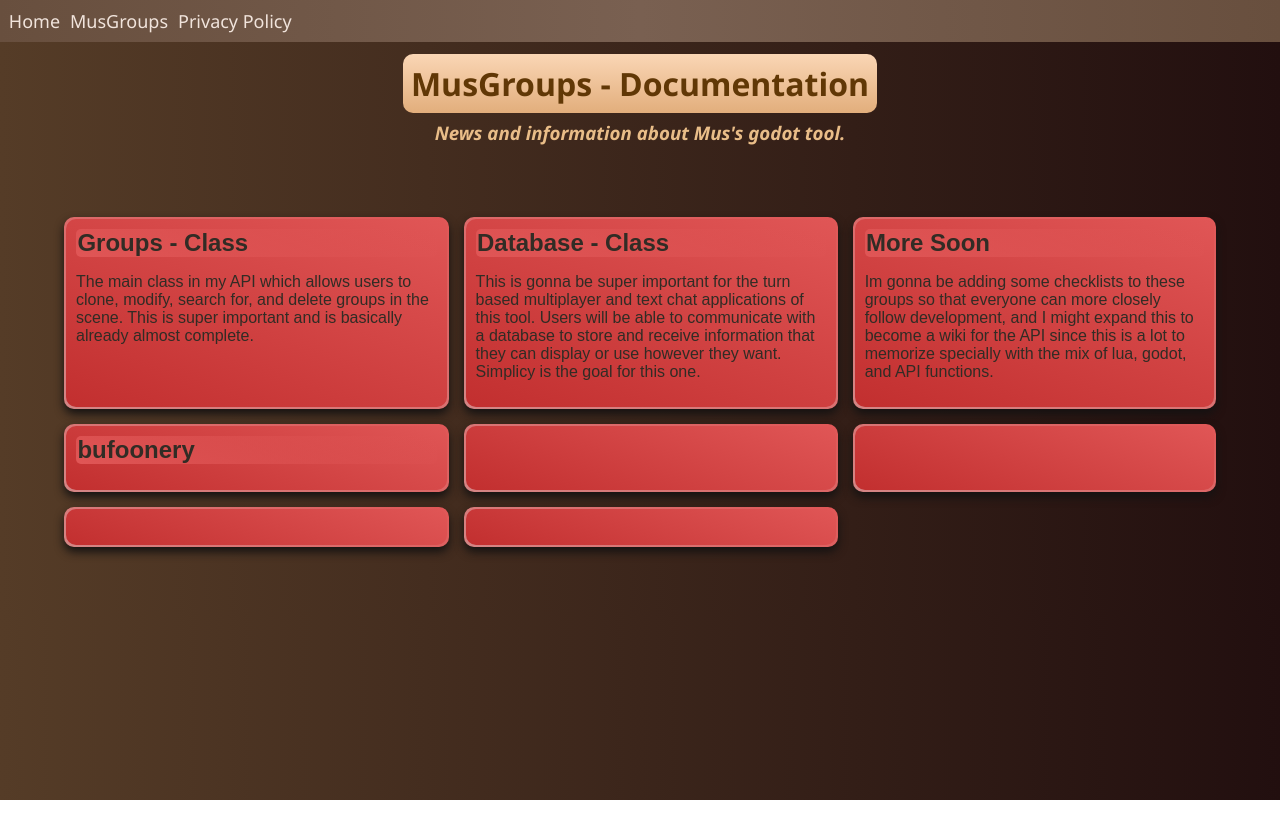
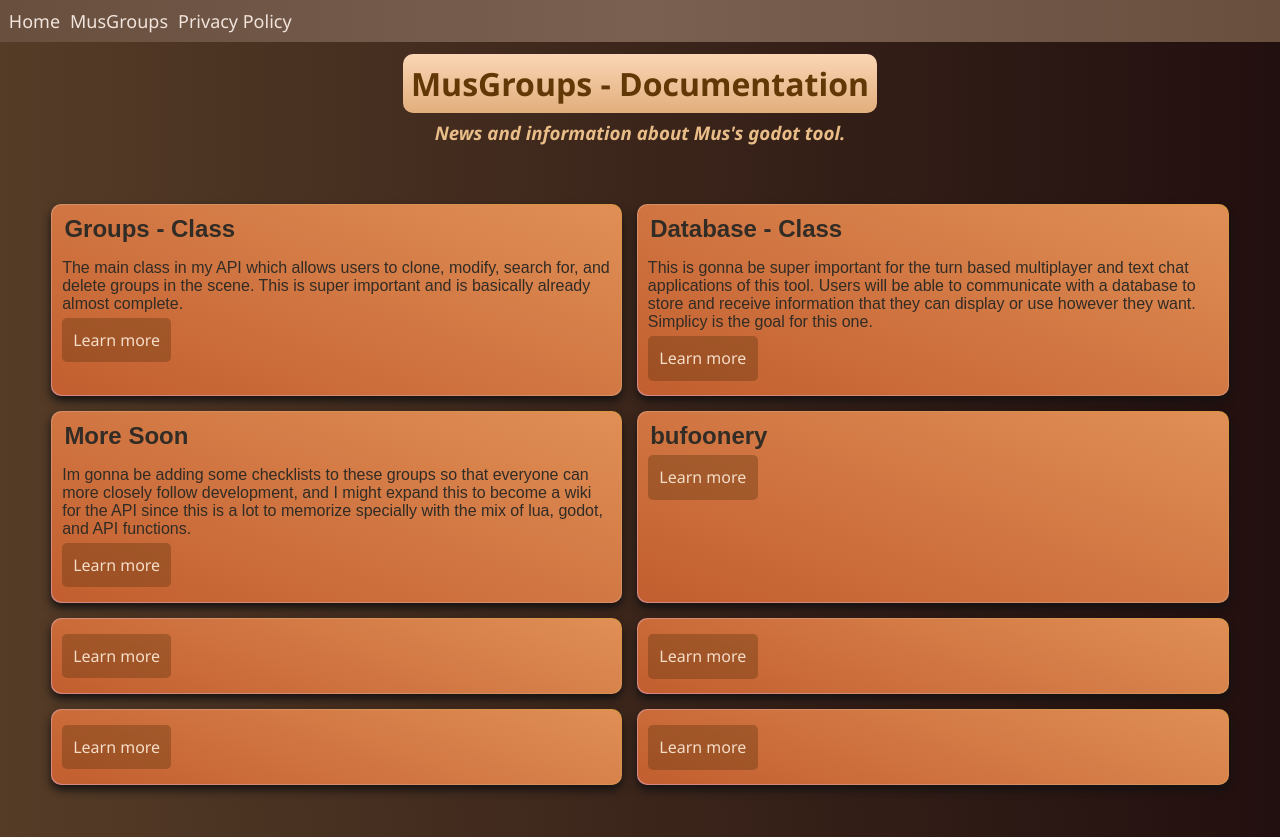
Before and after one commit to Musthegreat/MusWebsite, a React (Vite) app: page /musgroups in a window 1280 px wide. Before the commit the page ends 800 px from the top, so only its background shows below. Built offline with nearby package versions, Linux system fonts and the light colour scheme.

Commit message:
added some nice buttons and setup the new wiki pages

```diff
--- a/src/index.jsx
+++ b/src/index.jsx
@@ -3,8 +3,10 @@ import { BrowserRouter, Routes, Route } from "react-router-dom";
 import Layout from "./pages/Layout";
 import Landing from "./pages/Landing";
 import Privacy_Policy from "./pages/policies/Privacy_Policy";
-import MusGroups from "./pages/musgroups";
 import NoPage from "./pages/NoPage";
+
+import MusGroups from "./pages/MusGroups";
+import Groups from "./pages/musgroupsWiki/Groups";
 
 export default function App() {
     return (
@@ -14,6 +16,12 @@ export default function App() {
             <Route index element={<Landing />} />
             <Route path="privacy_policy" element={<Privacy_Policy />} />
             <Route path="musgroups" element={<MusGroups />} />
+            <Route path="groups" element={<Groups />} />
+            <Route path="*" element={<NoPage />} />
+            <Route path="*" element={<NoPage />} />
+            <Route path="*" element={<NoPage />} />
+            <Route path="*" element={<NoPage />} />
+            <Route path="*" element={<NoPage />} />
             <Route path="*" element={<NoPage />} />
             </Route>
         </Routes>
--- a/src/pages/MusGroups.jsx
+++ b/src/pages/MusGroups.jsx
@@ -1,5 +1,5 @@
 import PrettyBox from '/src/pieces/PrettyBox.jsx';
-import "/src/styles/common.css";
+import "/src/styles/musgroups.css";
 
 
 function MusGroups() {
@@ -17,21 +17,25 @@ function MusGroups() {
         <PrettyBox
         title="Groups - Class"
         body="The main class in my API which allows users to clone, modify, search for, and delete groups in the scene.
-        This is super important and is basically already almost complete."/>
+        This is super important and is basically already almost complete."
+        to="groups"/>
 
         <PrettyBox
         title="Database - Class"
         body="This is gonna be super important for the turn based multiplayer and text chat applications of this tool. Users will be able to
         communicate with a database to store and receive information that they can display or use however they want. Simplicy is the goal for
-        this one."/>
+        this one."
+        to=""/>
 
         <PrettyBox
         title="More Soon"
         body="Im gonna be adding some checklists to these groups so that everyone can more closely follow development, and I might expand this
-        to become a wiki for the API since this is a lot to memorize specially with the mix of lua, godot, and API functions."/>
+        to become a wiki for the API since this is a lot to memorize specially with the mix of lua, godot, and API functions."
+        to=""/>
 
         <PrettyBox
-        title="bufoonery"/>
+        title="bufoonery"
+        link=""/>
 
         <PrettyBox/>
         <PrettyBox/>
--- a/src/pages/NoPage.jsx
+++ b/src/pages/NoPage.jsx
@@ -4,7 +4,7 @@ function NoPage() {
     return(
       <>
           <h1>404</h1>
-          <p>where the heck are you tryna go unc</p>
+          <h3>where the heck are you tryna go unc</h3>
       </>
     );
   }
--- /dev/null
+++ b/src/pages/musgroupsWiki/Groups.jsx
@@ -0,0 +1,9 @@
+import "/src/styles/musgroups.css";
+
+function Groups() {
+    return(
+     <div> hello guys</div>
+    )
+}
+
+export default Groups
--- a/src/pieces/PrettyBox.jsx
+++ b/src/pieces/PrettyBox.jsx
@@ -1,4 +1,5 @@
-import "/src/styles/common.css";
+import { Outlet, Link } from "react-router-dom";
+import "/src/styles/musgroups.css";
 
 function PrettyBox(props) {
 
@@ -7,8 +8,16 @@ function PrettyBox(props) {
             <div id="feature1_A">
                 <h4 id="featureTitle">{props.title}</h4>
                 <p>{props.body}</p>
+
+
+                <Link to={props.to} id="linky">Learn more</Link>
+                <p/>
             </div>
+
+            <Outlet />
         </div>
+
+
     );
 }
 
--- a/src/styles/common.css
+++ b/src/styles/common.css
@@ -57,47 +57,3 @@ p {
     font-family:Arial, Helvetica, sans-serif;
     font-size:medium;
 }
-
-#featureTitle{
-    border-radius: 5px;
-    background-image: linear-gradient(20deg, rgb(224, 86, 86),rgba(197, 61, 61, 0));
-    font-size: x-large;
-    font-family:Arial, Helvetica, sans-serif;
-    margin: 0%;
-    padding-left:0.4%;
-    min-width: 30%;
-}
-
-#feature1 {
-    margin: auto;
-
-    color:rgb(49, 44, 37);
-    background-image: linear-gradient(20deg, rgb(212, 134, 134),rgb(224, 86, 86));
-
-    box-shadow: 0px 5px 10px rgb(20, 18, 18);
-
-    border-radius: 10px;
-
-    padding: 2px;
-    width: 100%;
-    height: 100%;
-}
-
-#feature1_A {
-    background-image: linear-gradient(20deg, rgb(194, 47, 47), rgb(224, 86, 86));
-
-    border-radius: 10px;
-
-    padding: 10px;
-
-    width: 100%;
-    height: 100%;
-}
-
-.container {
-    margin: 5%;
-    display: grid;
-    gap: 15px;
-    grid-template-columns: auto auto auto;
-
-}
--- /dev/null
+++ b/src/styles/musgroups.css
@@ -0,0 +1,130 @@
+body {
+    color: rgb(235, 199, 178);
+}
+
+* {
+    box-sizing: border-box;
+}
+
+html {
+    background-image: linear-gradient(90deg, rgb(85, 60, 39), rgb(34, 15, 15))
+}
+
+h1 {
+    color: rgb(97, 56, 6);
+    padding: 0.6%;
+    margin:auto;
+    margin-top:1%;
+    width: fit-content;
+    text-align: center;
+
+    background-image: linear-gradient(0deg, rgb(226, 174, 124), rgb(250, 214, 181));
+    border-radius: 10px;
+
+    font-family: 'Segoe UI', Tahoma, Geneva, Verdana, sans-serif;
+
+
+}
+
+h2 {
+    color: rgb(197, 127, 41);
+    padding: 0.6%;
+    margin:auto;
+    margin-top:1%;
+    width: fit-content;
+    text-align: center;
+
+    background-image: linear-gradient(0deg, rgb(226, 174, 124), rgb(250, 214, 181));
+    border-radius: 10px;
+
+    font-family: 'Segoe UI', Tahoma, Geneva, Verdana, sans-serif;
+}
+
+h3 {
+    color: rgb(233, 189, 136);
+    padding: 0.6%;
+    margin:auto;
+    width: fit-content;
+    text-align: center;
+
+    border-radius: 10px;
+
+    font-family:'Segoe UI', Tahoma, Geneva, Verdana, sans-serif;
+    font-style: italic;
+}
+
+p {
+    font-family:Arial, Helvetica, sans-serif;
+    font-size:medium;
+}
+
+#featureTitle{
+    border-radius: 5px;
+    font-size: x-large;
+    font-family:Arial, Helvetica, sans-serif;
+    margin: 0%;
+    padding-left:0.4%;
+    min-width: 30%;
+}
+
+#feature1:hover {
+    background-image: linear-gradient(20deg, rgb(212, 134, 134),rgb(238, 228, 215));
+}
+
+#feature1 {
+    padding: 1px;
+
+    margin: auto;
+
+    color:rgb(49, 44, 37);
+    background-image: linear-gradient(20deg, rgb(212, 134, 134),rgb(215, 149, 67));
+    transition: backround-image 2s ease-in-out;
+
+    box-shadow: 0px 5px 10px rgb(20, 18, 18);
+
+    border-radius: 10px;
+
+    width: 100%;
+    height: 100%;
+}
+
+#feature1_A {
+    background-image: linear-gradient(20deg, rgb(194, 94, 47), rgb(224, 143, 86));
+
+    border-radius: 10px;
+
+    padding: 10px;
+
+    width: 100%;
+    height: 100%;
+}
+
+.container {
+    margin: 4%;
+    display: grid;
+    gap: 15px;
+    grid-template-columns: auto auto;
+
+}
+
+#linky {
+    text-decoration: none;
+    font-size:large;
+    font-family: 'Segoe UI', Tahoma, Geneva, Verdana, sans-serif;
+
+    padding: 2%;
+    transition: padding 150ms ease-in-out;
+
+    color:rgb(245, 221, 200);
+    background-color: rgba(96, 53, 15, 0.379);
+    font-size: medium;
+    border:none;
+    border-radius: 5px;
+}
+
+#linky:hover {
+    padding: 2.5%;
+
+    color: rgb(255, 255, 255);
+    background-color: rgb(233, 149, 65);
+}
```
Also changed, not shown: 5 other files (tests, documents, lock files or other folders).
